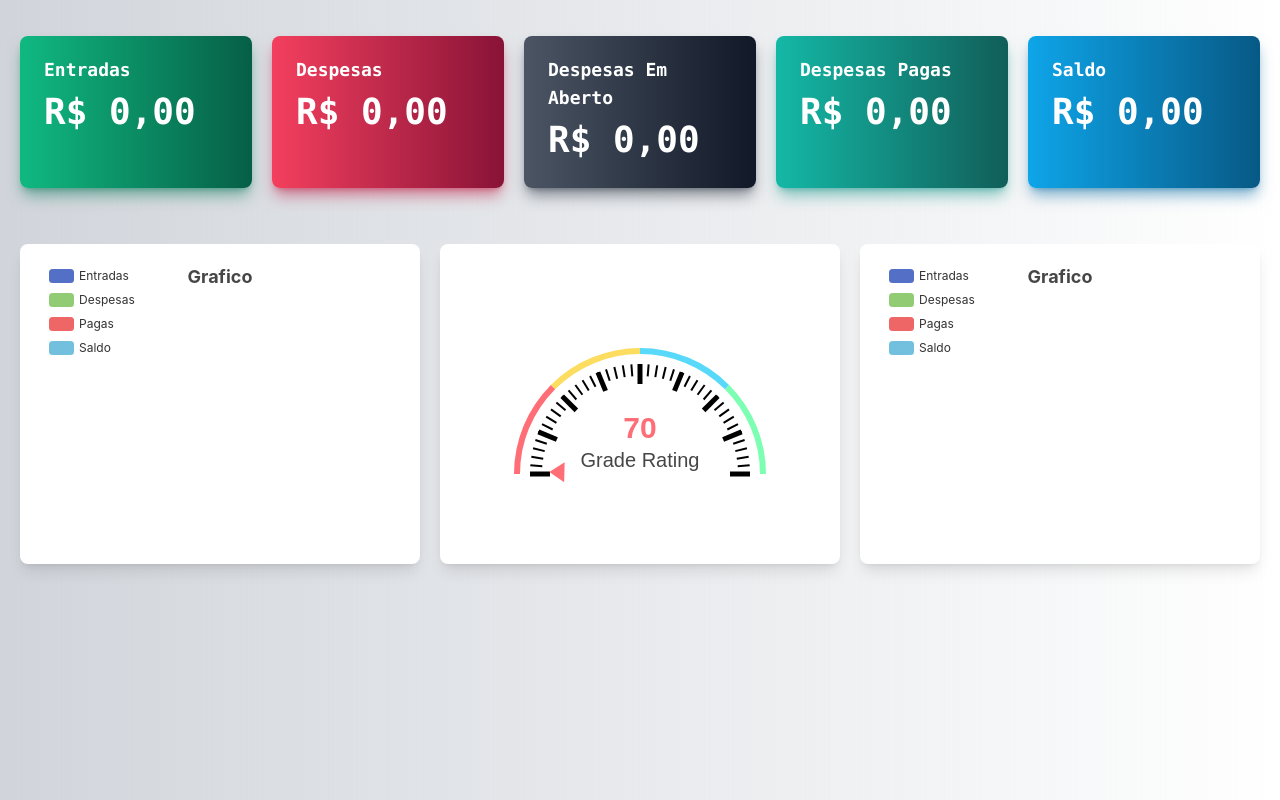
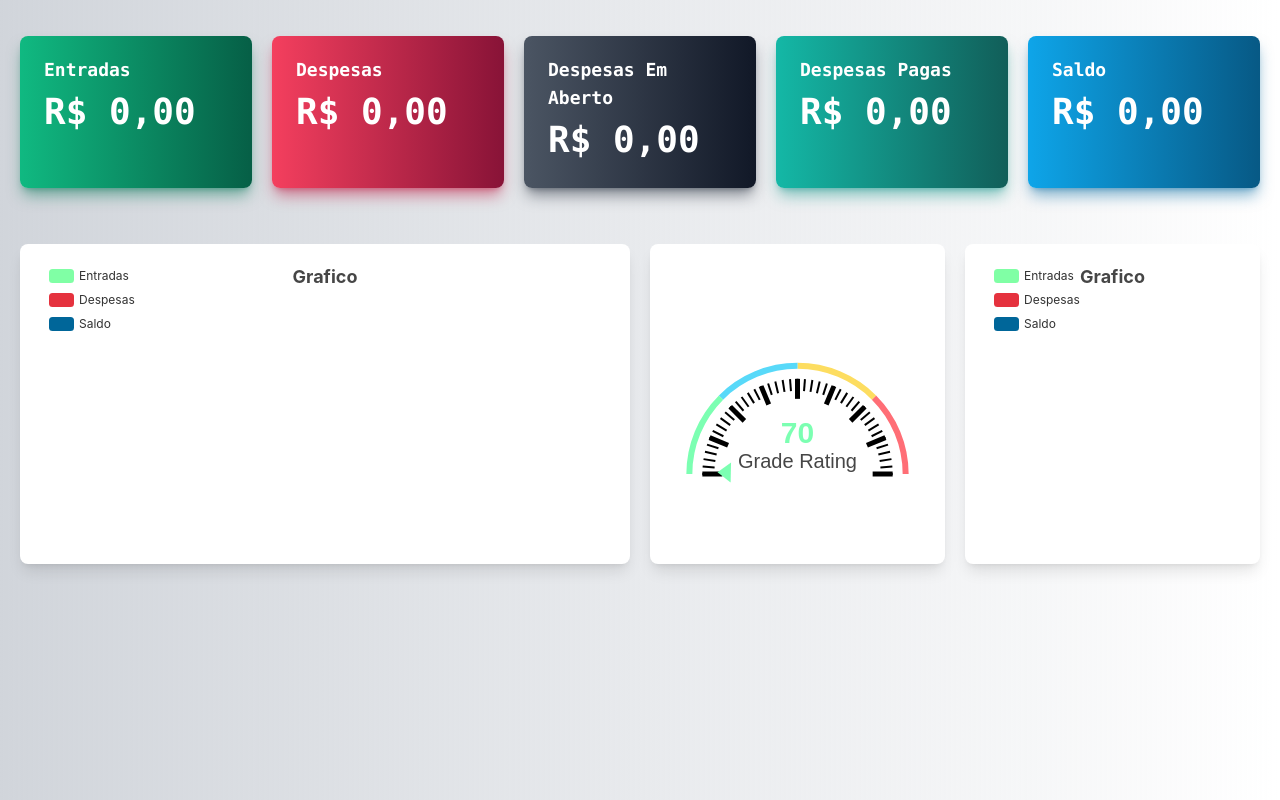
Before and after one commit to Lucas-sa/ProBot, a website: page public/index.html in a window 1280 px wide. Drawn offline with nearby package versions, Linux system fonts and the light colour scheme; no server answers.

Commit message:
add novo charts

```diff
--- a/public/index.html
+++ b/public/index.html
@@ -31,8 +31,8 @@
             </div>
         </div>
 
-        <div class="grid grid-cols-1 md:grid-cols-3 gap-5 p-5 text-white font-semibold">
-            <div class="col-span-3 md:col-span-1 bg-white shadow-lg  cursor-pointer h-80 rounded-lg p-5 px-6 mt-4">
+        <div class="grid grid-cols-1 md:grid-cols-4 gap-5 p-5 text-white font-semibold">
+            <div class="col-span-3 md:col-span-2 bg-white shadow-lg  cursor-pointer h-80 rounded-lg p-5 px-6 mt-4">
                 <v-chart :option="optionPie" autoresize />
             </div>
             <div class="col-span-3 md:col-span-1 bg-white shadow-lg  cursor-pointer h-80 rounded-lg p-5 px-6 mt-4">
--- a/public/js/app.js
+++ b/public/js/app.js
@@ -53,10 +53,10 @@ optionVelo = {
         lineStyle: {
           width: 6,
           color: [
-            [0.25, '#FF6E76'],
-            [0.5, '#FDDD60'],
-            [0.75, '#58D9F9'],
-            [1, '#7CFFB2']
+            [0.25, '#7CFFB2'],
+            [0.5, '#58D9F9'],
+            [0.75, '#FDDD60'],
+            [1, '#FF6E76']
           ]
         }
       },
@@ -125,6 +125,7 @@ optionVelo = {
 };
 
 optionPie = {
+    color: ["#80FFA5", "#e5323e", "#006699"],
     textStyle: {
       fontFamily: 'Inter, "Helvetica Neue", Arial, sans-serif',
     },
@@ -142,8 +143,6 @@ optionPie = {
       data: [
         'Entradas',
         'Despesas',
-        'Em Aberto',
-        'Pagas',
         'Saldo',
       ],
     },
@@ -152,12 +151,13 @@ optionPie = {
         name: 'Grafico Financeiro',
         type: 'pie',
         radius: '55%',
-        center: ['50%', '50%'],
+        center: ['50%', '60%'],
+        label: {
+          show: false
+        },
         data: [
           { value: totalEntradas, name: 'Entradas' },
           { value: totalDespesas, name: 'Despesas' },
-          { value: despesasAbertas, name: 'Em Abertos' },
-          { value: despesasPagas, name: 'Pagas' },
           { value: saldo, name: 'Saldo' },
         ],
         emphasis: {
```
